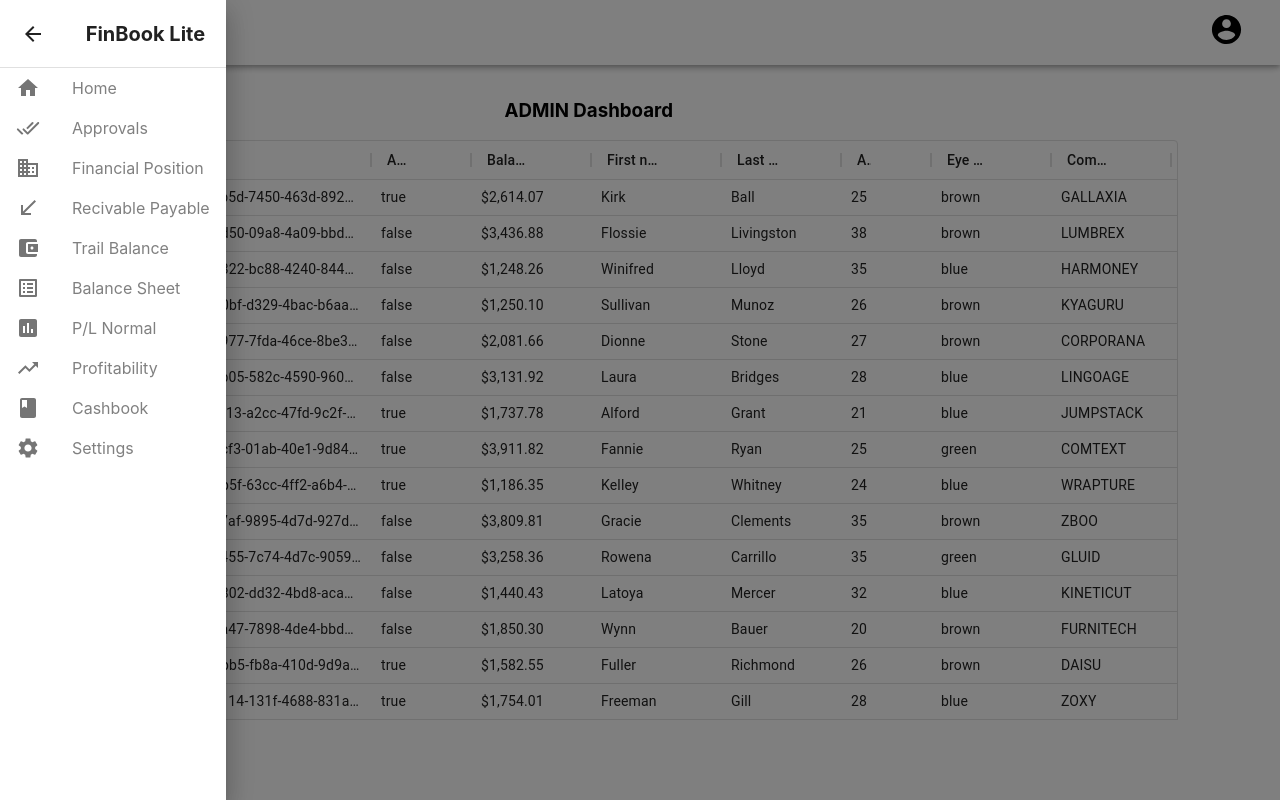
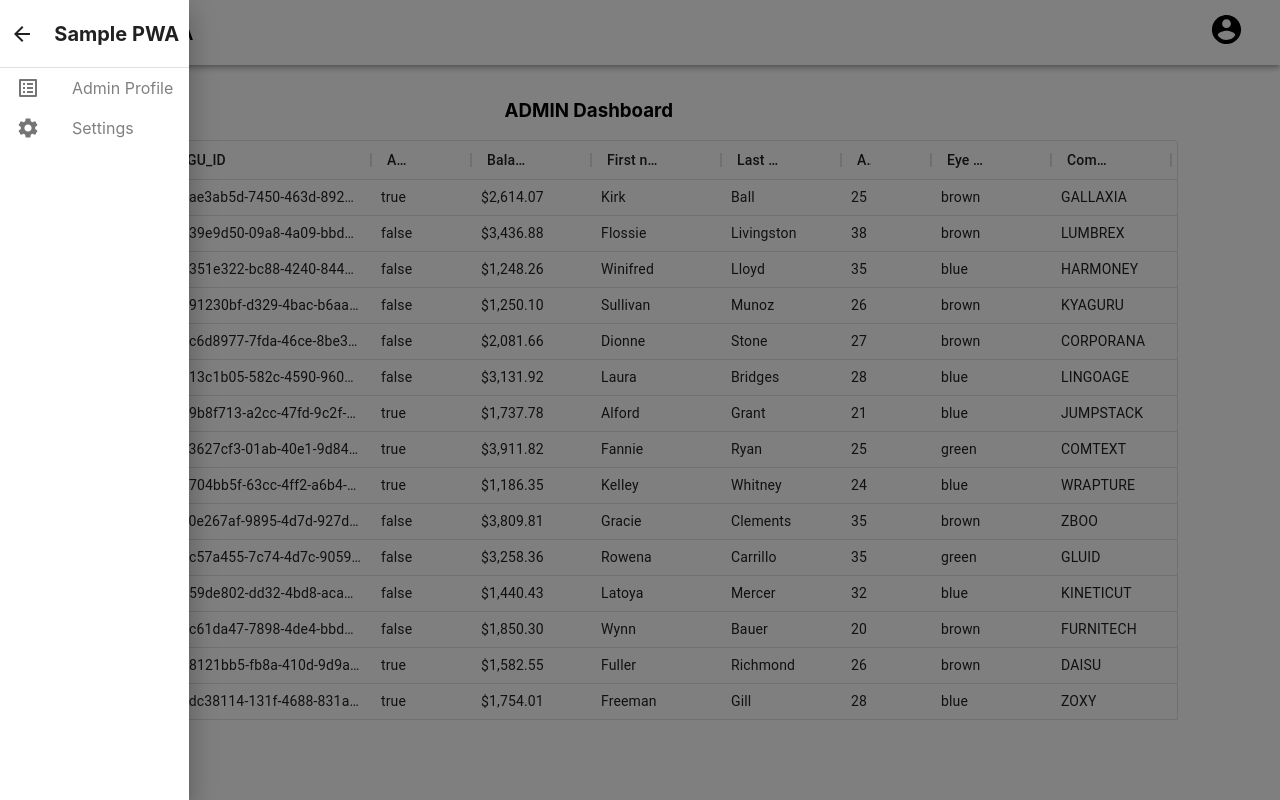
Before and after one commit to zafar26/demo, a Next.js app: page /dashboard in a window 1280 px wide. Both pictures are taken after a click on the button 36 px from the left and 32 px from the top of the page. Built offline with nearby package versions, Linux system fonts and the light colour scheme.

Commit message:
Changed Title

```diff
--- a/Components/Appbar/index.js
+++ b/Components/Appbar/index.js
@@ -85,7 +85,7 @@ export default function MenuAppBar({ toggleDrawer, color }) {
                         <MenuIcon onClick={toggleDrawer('left', true)} />
                     </IconButton>
                     <Typography variant="h6" className={classes.title} >
-                        FinBook Lite
+                        Sample PWA
                     </Typography>
 
                     {auth && (
--- a/Components/Navbar/Navbar.js
+++ b/Components/Navbar/Navbar.js
@@ -65,52 +65,33 @@ export default function Navbar({ userType }) {
     };
     const handleIcon = (link, color) => {
         if (link === 'Home') return <HomeIcon style={{ color }} />
-        if (link === 'Approvals') return <DoneAllRoundedIcon style={{ color }} />
-        if (link === 'Financial Position') return <BusinessIcon style={{ color }} />
-        if (link === 'Recivable Payable') return <CallReceivedIcon style={{ color }} />
-        if (link === 'Trail Balance') return <AccountBalanceWalletIcon style={{ color }} />
-        if (link === 'Balance Sheet') return <ListAltIcon style={{ color }} />
-        if (link === 'P/L Normal') return <InsertChartIcon style={{ color }} />
-        if (link === 'Profitability') return <TrendingUpIcon style={{ color }} />
-        if (link === 'Cashbook') return <BookIcon style={{ color }} />
+        if (link === 'Admin Profile' || link == 'User Profile' || link == "Vendor Profile") return <ListAltIcon style={{ color }} />
         if (link === 'Settings') return <SettingsIcon style={{ color }} />
     }
 
     const links = {
-        Home:
-        {
-            path: '/',
 
+        ['Admin Profile']: {
+            path: '/profile',
         },
-        Approvals: {
-            path: '/approvals',
+        Settings: {
+            path: '/settings',
+
+        }
+    }
+    const clientLinks = {
+        ['User Profile']: {
+            path: '/profile',
         },
-        ['Financial Position']: {
-            path: '/financial',
+        Settings: {
+            path: '/settings',
 
-        },
-        ['Recivable Payable']: {
-            path: '/recivable',
+        }
+    }
 
-        },
-        ['Trail Balance']: {
-            path: '/trailBalance',
-
-        },
-        ['Balance Sheet']: {
-            path: '/balanceSheet',
-        },
-        ['P/L Normal']: {
-            path: '/plNormal',
-
-        },
-        Profitability: {
-            path: '/profitability',
-
-        },
-        Cashbook: {
-            path: '/cashbook',
-
+    const vendorLinks = {
+        ['Vendor Profile']: {
+            path: '/profile',
         },
         Settings: {
             path: '/settings',
@@ -119,9 +100,9 @@ export default function Navbar({ userType }) {
     }
     let arr = []
     if (userType == "Client") {
-        arr = Object.entries(links).splice(0, 5)
+        arr = Object.entries(clientLinks)
     } else if (userType == "Vendor") {
-        arr = Object.entries(links).splice(5, 10)
+        arr = Object.entries(vendorLinks)
     } else {
         arr = Object.entries(links)
     }
@@ -141,7 +122,7 @@ export default function Navbar({ userType }) {
                 <div style={{ height: '67px', backgroundColor: '#fff', display: 'flex', justifyContent: 'space-around', alignItems: 'center' }}>
                     <ArrowBackIcon style={{ color }} />
                     <h6 style={{ color, fontSize: '1.25rem' }}>
-                        FinBook Lite
+                        Sample PWA
                     </h6>
                 </div>
                 <Divider />
```
Also changed, not shown: 1 other file (tests, documents, lock files or other folders).
